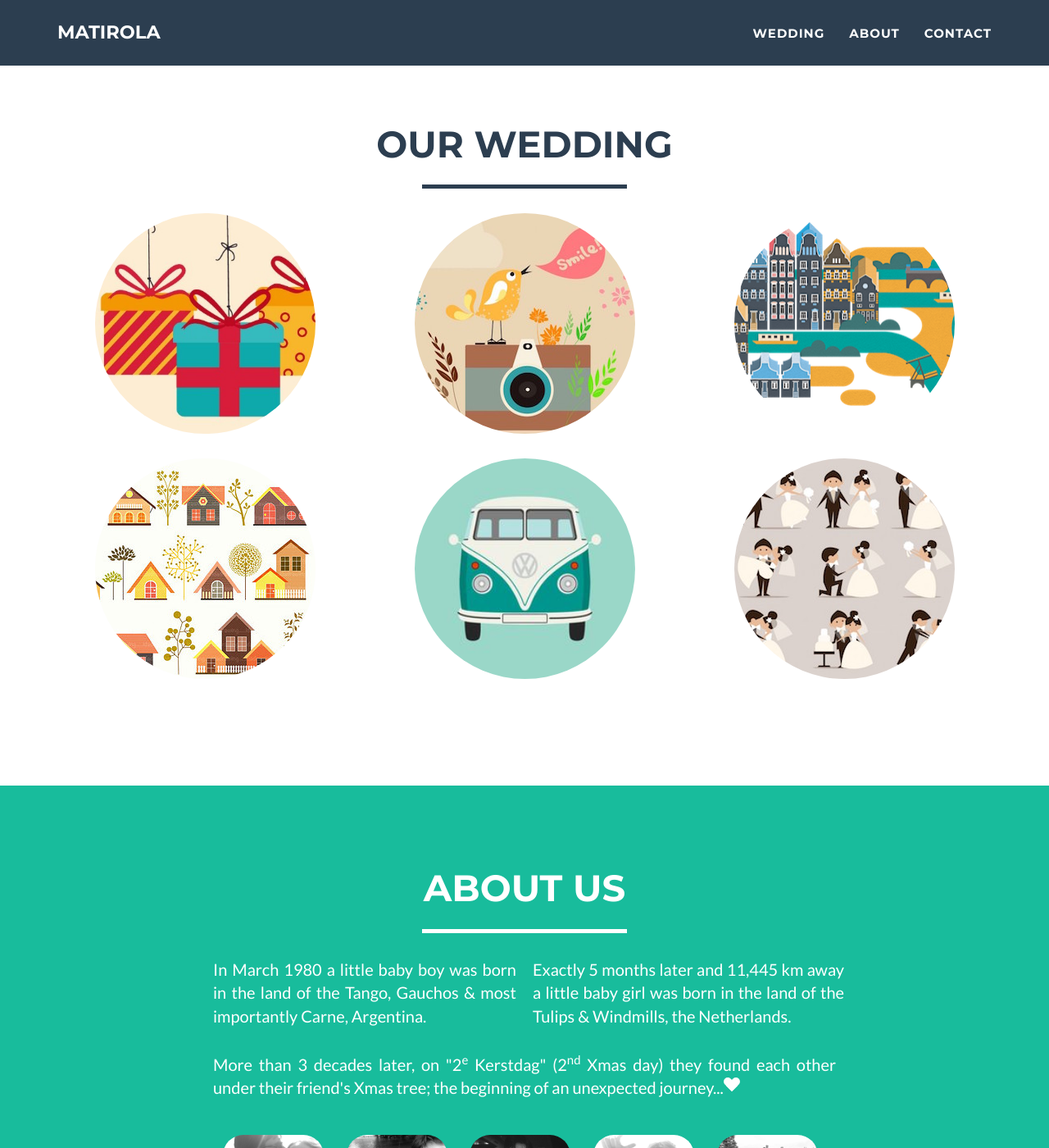
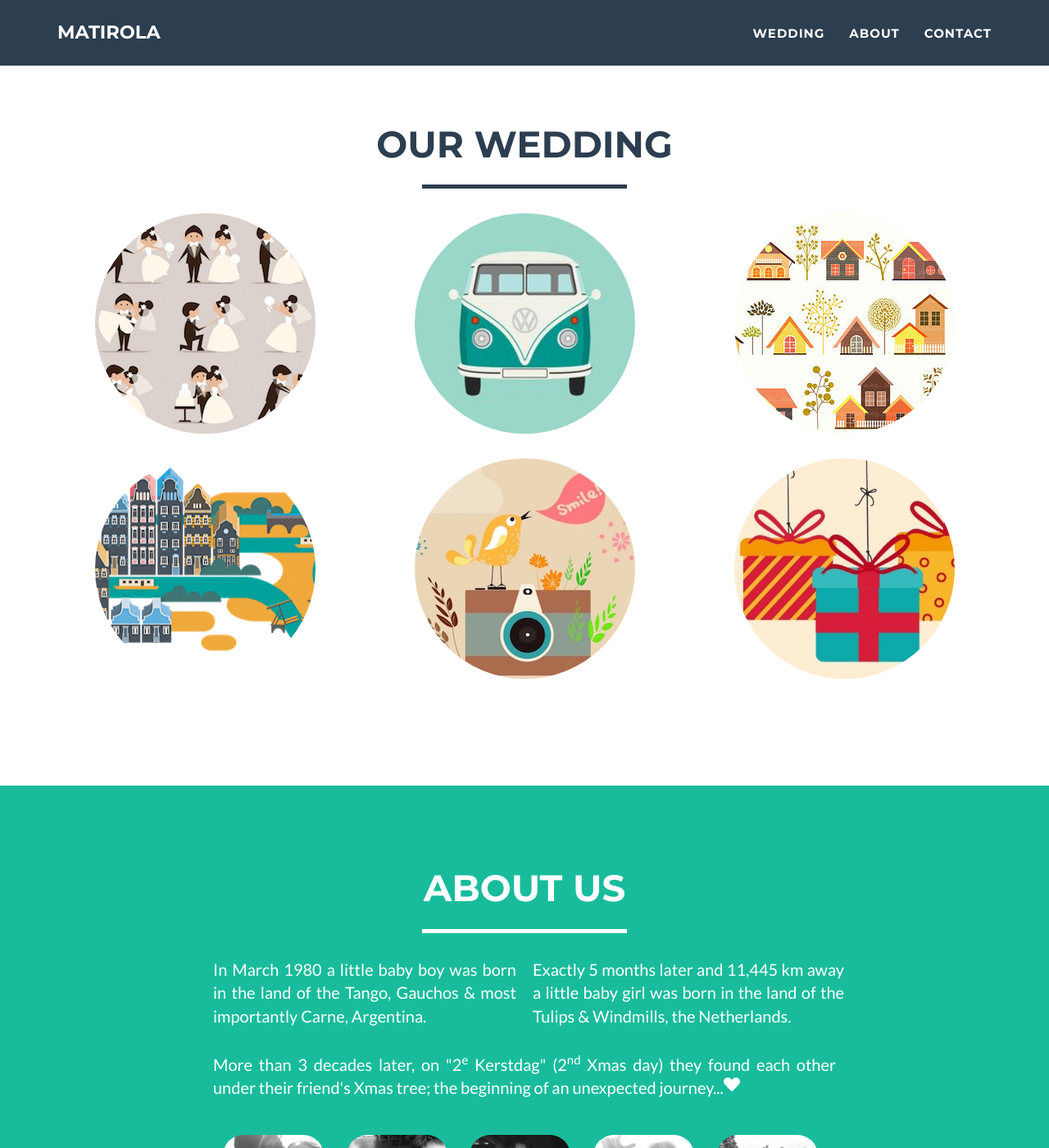
Before and after one commit to kochen/www.matirola.nl, a Jekyll site: the page built from index.html, in a window 1280 px wide and 1400 px high, scrolled down 746 px. Shown: the whole window at 82% size. Built offline with Jekyll 4.4.1, drawn with Linux system fonts in a browser that asks for light colours.

Commit message:
fix modal and wedding grid

```diff
--- a/_includes/css/main.css
+++ b/_includes/css/main.css
@@ -511,3 +511,8 @@ ul.gallery li img {
     width:269px;
     height: 269px;
 }
+
+.wedding-modal .modal-body
+{
+    text-align: left;
+}
--- a/_includes/modals.html
+++ b/_includes/modals.html
@@ -11,11 +11,14 @@
             <div class="container">
                 <div class="row">
                     <div class="col-lg-8 col-lg-offset-2">
-                        <div class="modal-body">
-                            <h2>{{ post.title }}</h2>
+                        <div class="modal-header">
+                            <h1>{{ post.title }}</h1>
                             <hr class="star-primary">
                             <img src="img/wedding/{{ post.img }}" class="img-responsive img-centered" alt="{{ post.alt }}">
                             <p>{{ post.description }}</p>
+                        </div>
+                        <div class="modal-body">
+                            {{ post.content }}
                             <button type="button" class="btn btn-default" data-dismiss="modal"><i class="fa fa-times"></i> Close</button>
                         </div>
                     </div>
--- a/_includes/wedding_grid.html
+++ b/_includes/wedding_grid.html
@@ -9,7 +9,8 @@
                 </div>
             </div>
             <div class="row">
-                {% for post in site.posts %}
+                {% assign sorted_posts = (site.posts | sort: 'modal-id') %}
+                {% for post in sorted_posts %}
                     <div class="col-sm-4 wedding-item">
                         <a href="#weddingModal-{{ post.modal-id }}" class="wedding-link" data-toggle="modal">
                             <div class="caption">
```
